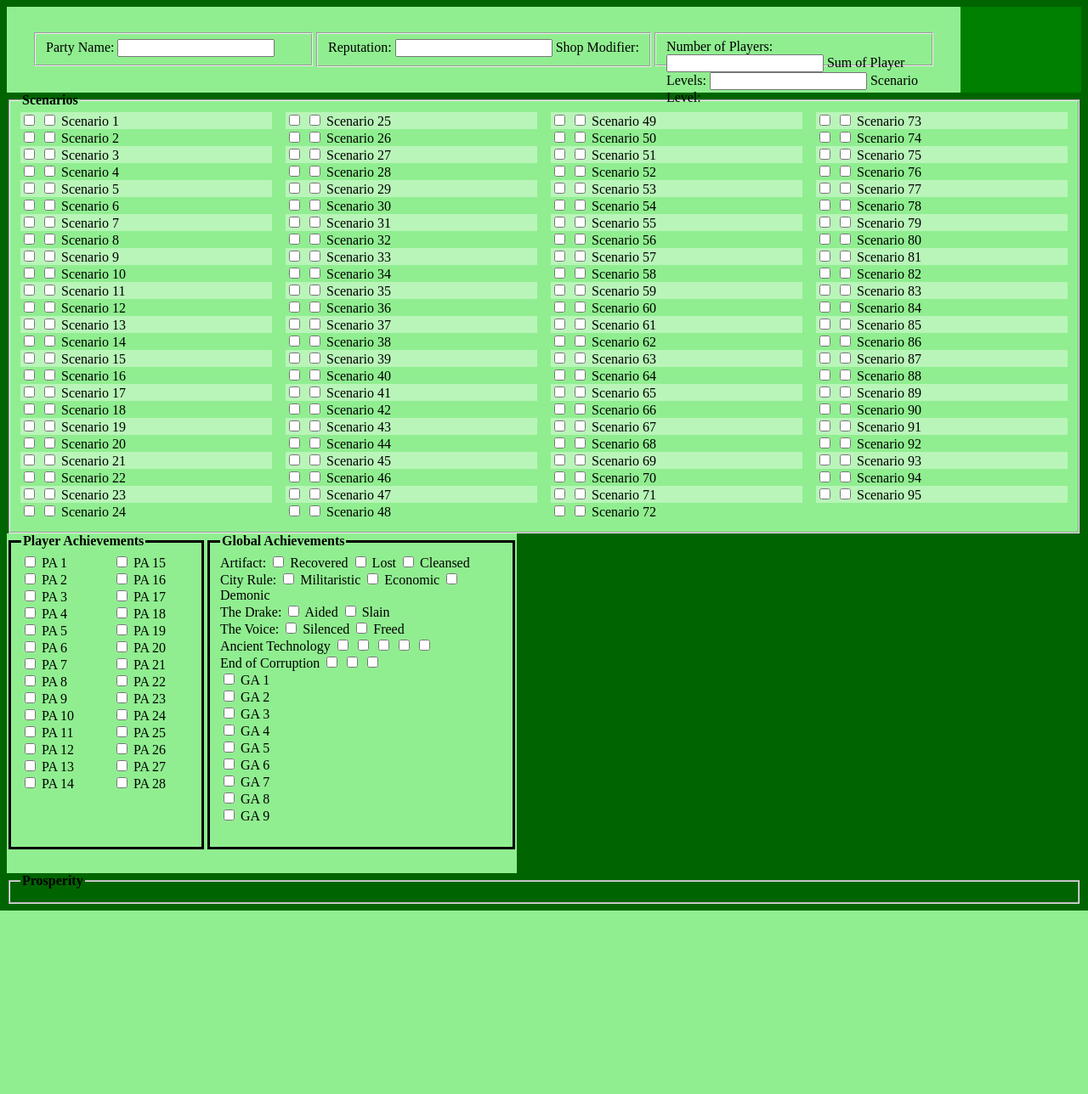
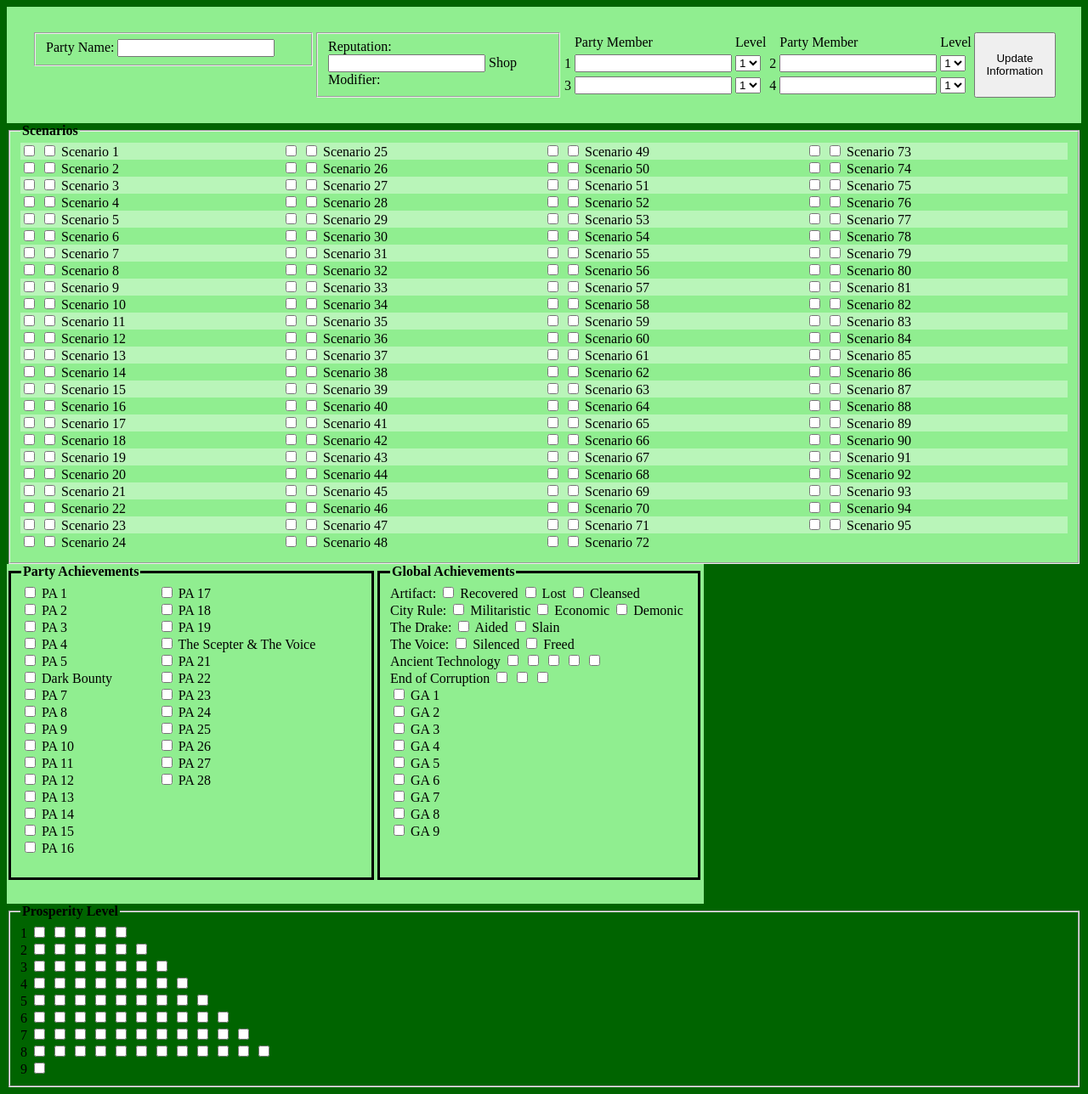
Before and after one commit to scpremo/Gloomhaven-Tracker, a web app: file public/campaign-tracker.html in a window 1280 px wide. Shown: the whole page at 85% size. Before the commit the page ends 1072 px from the top, so only its background shows below. Run offline with its HTML, style and script files only (its server is not run), Linux system fonts and the light colour scheme; some libraries are stand-ins or nearby versions.

Commit message:
More added, Major change is table for scenar-level

```diff
--- a/public/campaign-tracker.html
+++ b/public/campaign-tracker.html
@@ -9,6 +9,11 @@
     </head>
     <body>
         <header>
+            <!--<div class = "title">
+                <div class = "site-name">Gloomhaven Campaign Tracker</div>
+                <div class = "site-name">and Combat Simulator</div>
+                <div class = "credit">by Scott Premo and Zakarie Leskowsky</div>
+            </div>-->
             <div class = "party-info">
                 <fieldset class="party-name">
                     <!-- Needs a value to store -->
@@ -23,18 +28,75 @@
                     <label for="shop-modifier-text" class="modifier-label">Shop Modifier: </label>
 
                 </fieldset>
-                <fieldset class=" scenario-level">
+                <table class="player-characters">
                     <!-- If JS function, then enters sum level of players and number of players, gets level-->
-                    <label for="num-players-text" class="scenario-label">Number of Players: </label>
-                    <input type="text" name="Num Players" class="num-players-text">
-
-                    <label for="sum-levels-text" class="scenario-label">Sum of Player Levels: </label>
-                    <input type="text" name="Sum Levels" class="sum-levels-text">
-
-                    <label for="scenario-level-text" class="scenario-level-label">Scenario Level: </label>
-                    <!-- Might need something to store scenario level -->
-                </fieldset>
+                    <tr>
+                        <td></td>
+                        <td><div>Party Member</div></td>
+                        <td><div>Level</div></td>
+                        <td></td>
+                        <td><div>Party Member</div></td>
+                        <td><div>Level</div></td>
+                    </tr>
+                    <tr>
+                        <td><div>1</div></td>
+                        <td><input type="text" name="character-1" class="character"></td>
+                        <td><select class="player-level" name="player-1-level">
+                            <option selected value="">1</option>
+                            <option>2</option>
+                            <option>3</option>
+                            <option>4</option>
+                            <option>5</option>
+                            <option>6</option>
+                            <option>7</option>
+                            <option>8</option>
+                            <option>9</option>
+                        </select></td>
+                        <td><div>2</div></td>
+                        <td><input type="text" name="character-2" class="character"></td>
+                        <td><select class="player-level" name="player-2-level">
+                            <option selected value="">1</option>
+                            <option>2</option>
+                            <option>3</option>
+                            <option>4</option>
+                            <option>5</option>
+                            <option>6</option>
+                            <option>7</option>
+                            <option>8</option>
+                            <option>9</option>
+                        </select></td>
+                    </tr>
+                    <tr>
+                        <td><div>3</div></td>
+                        <td><input type="text" name="character-3" class="character"></td>
+                        <td><select class="player-level" name="player-3-level">
+                            <option selected value="">1</option>
+                            <option>2</option>
+                            <option>3</option>
+                            <option>4</option>
+                            <option>5</option>
+                            <option>6</option>
+                            <option>7</option>
+                            <option>8</option>
+                            <option>9</option>
+                        </select></td>
+                        <td><div>4</div></td>
+                        <td><input type="text" name="character-4" class="character"></td>
+                        <td><select class="player-level" name="player-4-level">
+                            <option selected value="">1</option>
+                            <option>2</option>
+                            <option>3</option>
+                            <option>4</option>
+                            <option>5</option>
+                            <option>6</option>
+                            <option>7</option>
+                            <option>8</option>
+                            <option>9</option>
+                        </select></td>
+                    </tr>
+                </table>
                 <!-- Needs an Update Button -->
+                <button class = "update-button">Update Information</button>
             </div>
         </header>
         <main class = "trackers">
@@ -615,8 +677,8 @@
             </div>
             <div class = "tracker">
                 <div class = "achievements">
-                    <fieldset class = "player-achievements">
-                        <legend> Player Achievements</legend>
+                    <fieldset class = "party-achievements">
+                        <legend> Party Achievements</legend>
                         <div class = "achievement">
                             <!-- Needs 1 checkbox and a Name-->
                             <input type="checkbox" name="achievement-completed" id="pa-1" value="">
@@ -645,7 +707,7 @@
                         <div class = "achievement">
                             <!-- Needs 1 checkbox and a Name-->
                             <input type="checkbox" name="achievement-completed" id="pa-6" value="">
-                            <label class="achievement-label">PA 6</label>
+                            <label class="achievement-label">Dark Bounty</label>
                         </div>
                         <div class = "achievement">
                             <!-- Needs 1 checkbox and a Name-->
@@ -715,7 +777,7 @@
                         <div class = "achievement">
                             <!-- Needs 1 checkbox and a Name-->
                             <input type="checkbox" name="achievement-completed" id="pa-20" value="">
-                            <label class="achievement-label">PA 20</label>
+                            <label class="achievement-label">The Scepter & The Voice</label>
                         </div>
                         <div class = "achievement">
                             <!-- Needs 1 checkbox and a Name-->
@@ -862,9 +924,102 @@
             </div>
             <div class = "tracker">
                 <fieldset class="prosperity">
-                    <legend>Prosperity</legend>
+                    <legend>Prosperity Level</legend>
                     <div class = "prosperity-level">
-
+                        <label class="achievement-label">1 </label>
+                        <input type="checkbox" name="prosperity-check" id="p-check" value="">
+                        <input type="checkbox" name="prosperity-check" id="p-check" value="">
+                        <input type="checkbox" name="prosperity-check" id="p-check" value="">
+                        <input type="checkbox" name="prosperity-check" id="p-check" value="">
+                        <input type="checkbox" name="prosperity-check" id="p-check" value="">
+                    </div>
+                    <div class = "prosperity-level">
+                        <label class="achievement-label">2 </label>
+                        <input type="checkbox" name="prosperity-check" id="p-check" value="">
+                        <input type="checkbox" name="prosperity-check" id="p-check" value="">
+                        <input type="checkbox" name="prosperity-check" id="p-check" value="">
+                        <input type="checkbox" name="prosperity-check" id="p-check" value="">
+                        <input type="checkbox" name="prosperity-check" id="p-check" value="">
+                        <input type="checkbox" name="prosperity-check" id="p-check" value="">
+                    </div>
+                    <div class = "prosperity-level">
+                        <label class="achievement-label">3 </label>
+                        <input type="checkbox" name="prosperity-check" id="p-check odd" value="">
+                        <input type="checkbox" name="prosperity-check" id="p-check" value="">
+                        <input type="checkbox" name="prosperity-check" id="p-check" value="">
+                        <input type="checkbox" name="prosperity-check" id="p-check" value="">
+                        <input type="checkbox" name="prosperity-check" id="p-check" value="">
+                        <input type="checkbox" name="prosperity-check" id="p-check" value="">
+                        <input type="checkbox" name="prosperity-check" id="p-check" value="">
+                    </div>
+                    <div class = "prosperity-level">
+                        <label class="achievement-label">4 </label>
+                        <input type="checkbox" name="prosperity-check" id="p-check odd" value="">
+                        <input type="checkbox" name="prosperity-check" id="p-check" value="">
+                        <input type="checkbox" name="prosperity-check" id="p-check" value="">
+                        <input type="checkbox" name="prosperity-check" id="p-check" value="">
+                        <input type="checkbox" name="prosperity-check" id="p-check" value="">
+                        <input type="checkbox" name="prosperity-check" id="p-check" value="">
+                        <input type="checkbox" name="prosperity-check" id="p-check" value="">
+                        <input type="checkbox" name="prosperity-check" id="p-check" value="">
+                    </div>
+                    <div class = "prosperity-level">
+                        <label class="achievement-label">5 </label>
+                        <input type="checkbox" name="prosperity-check" id="p-check odd" value="">
+                        <input type="checkbox" name="prosperity-check" id="p-check" value="">
+                        <input type="checkbox" name="prosperity-check" id="p-check" value="">
+                        <input type="checkbox" name="prosperity-check" id="p-check" value="">
+                        <input type="checkbox" name="prosperity-check" id="p-check" value="">
+                        <input type="checkbox" name="prosperity-check" id="p-check" value="">
+                        <input type="checkbox" name="prosperity-check" id="p-check" value="">
+                        <input type="checkbox" name="prosperity-check" id="p-check" value="">
+                        <input type="checkbox" name="prosperity-check" id="p-check" value="">
+                    </div>
+                    <div class = "prosperity-level">
+                        <label class="achievement-label">6 </label>
+                        <input type="checkbox" name="prosperity-check" id="p-check odd" value="">
+                        <input type="checkbox" name="prosperity-check" id="p-check" value="">
+                        <input type="checkbox" name="prosperity-check" id="p-check" value="">
+                        <input type="checkbox" name="prosperity-check" id="p-check" value="">
+                        <input type="checkbox" name="prosperity-check" id="p-check" value="">
+                        <input type="checkbox" name="prosperity-check" id="p-check" value="">
+                        <input type="checkbox" name="prosperity-check" id="p-check" value="">
+                        <input type="checkbox" name="prosperity-check" id="p-check" value="">
+                        <input type="checkbox" name="prosperity-check" id="p-check" value="">
+                        <input type="checkbox" name="prosperity-check" id="p-check" value="">
+                    </div>
+                    <div class = "prosperity-level">
+                        <label class="achievement-label">7 </label>
+                        <input type="checkbox" name="prosperity-check" id="p-check odd" value="">
+                        <input type="checkbox" name="prosperity-check" id="p-check" value="">
+                        <input type="checkbox" name="prosperity-check" id="p-check" value="">
+                        <input type="checkbox" name="prosperity-check" id="p-check" value="">
+                        <input type="checkbox" name="prosperity-check" id="p-check" value="">
+                        <input type="checkbox" name="prosperity-check" id="p-check" value="">
+                        <input type="checkbox" name="prosperity-check" id="p-check" value="">
+                        <input type="checkbox" name="prosperity-check" id="p-check" value="">
+                        <input type="checkbox" name="prosperity-check" id="p-check" value="">
+                        <input type="checkbox" name="prosperity-check" id="p-check" value="">
+                        <input type="checkbox" name="prosperity-check" id="p-check" value="">
+                    </div>
+                    <div class = "prosperity-level">
+                        <label class="achievement-label">8 </label>
+                        <input type="checkbox" name="prosperity-check" id="p-check odd" value="">
+                        <input type="checkbox" name="prosperity-check" id="p-check" value="">
+                        <input type="checkbox" name="prosperity-check" id="p-check" value="">
+                        <input type="checkbox" name="prosperity-check" id="p-check" value="">
+                        <input type="checkbox" name="prosperity-check" id="p-check" value="">
+                        <input type="checkbox" name="prosperity-check" id="p-check" value="">
+                        <input type="checkbox" name="prosperity-check" id="p-check" value="">
+                        <input type="checkbox" name="prosperity-check" id="p-check" value="">
+                        <input type="checkbox" name="prosperity-check" id="p-check" value="">
+                        <input type="checkbox" name="prosperity-check" id="p-check" value="">
+                        <input type="checkbox" name="prosperity-check" id="p-check" value="">
+                        <input type="checkbox" name="prosperity-check" id="p-check" value="">
+                    </div>
+                    <div class = "prosperity-level">
+                        <label class="achievement-label">9 </label>
+                        <input type="checkbox" name="prosperity-check" id="p-check" value="">
                     </div>
                 </fieldset>
             </div>
--- a/public/style.css
+++ b/public/style.css
@@ -1,5 +1,26 @@
   html {
     background-color: darkgreen;
+  }
+
+  .title {
+    background-color: green;
+    border: 2px solid black;
+    border-radius: 4px;
+    margin-right: 10px;
+  }
+
+  .site-name {
+    font-family:monospace;
+    font-size: 18px;
+  }
+
+
+  legend {
+    font-weight: bold;
+}
+
+  main {
+    display: flexbox;
   }
 
   header {
@@ -65,6 +86,9 @@
     min-height: 500px;
     max-height: 500px;
     column-count: 4;
+    display: flex;
+    flex-direction: column;
+    flex-wrap: wrap;
 }
 
 
@@ -77,27 +101,31 @@
     display: flex;
     min-height: 400px;
     max-height: 400px;
-    max-width: 600px;
+    max-width: 820px;
     column-count: 2;
     padding: 10 10 10 10;
 }
 
-.player-achievements {
+.party-achievements {
     border: 3px solid black;
     min-height: 350px;
     max-height: 350px;
-    min-width: 200px;
+    min-width: 400px;
     column-count: 2;
-
+    display: flex;
+    flex-direction: column;
+    flex-wrap: wrap;
 }
 
 .global-achievements {
     border: 3px solid black;
     min-height: 350px;
     max-height: 350px;
-    min-width: 300px;
+    min-width: 350px;
 }
 
-legend {
-    font-weight: bold;
+
+.prosperity {
+    display: flex;
+    flex-direction: column;
 }
```
